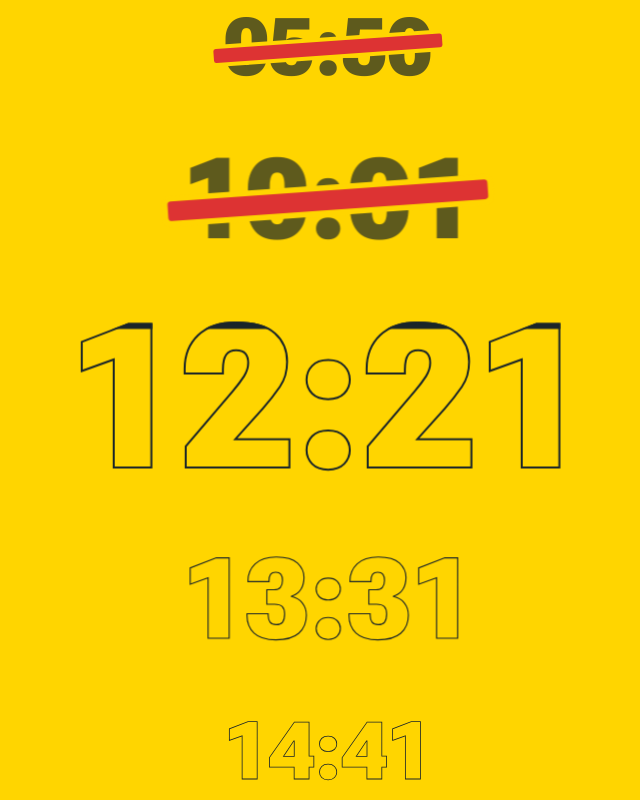
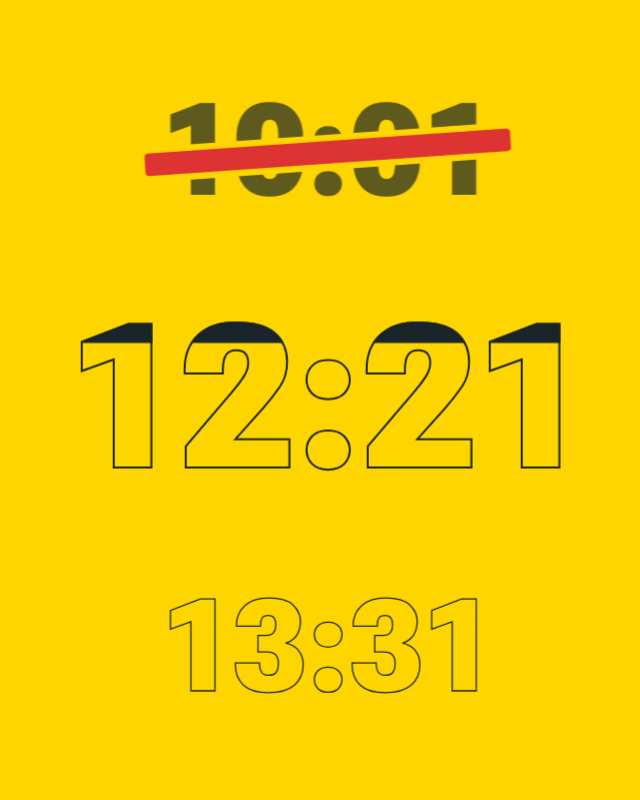
Before and after one commit to ethan-walker/chiasmus, a plain HTML site: page index.html in a window 1280 px wide. Shown: the whole page, without its empty margins (312-952 px from the left). Drawn offline with Linux system fonts and the light colour scheme.

Commit message:
changed sizing and spacing

```diff
--- a/style.css
+++ b/style.css
@@ -69,9 +69,9 @@ ul {
 
 	>li {
 		transition: scale 100ms;
-		margin-block: 3rem;
+		margin-block: 1em;
 		position: relative;
-		height: 1em;
+		height: .8em;
 		display: grid;
 		place-content: center;
 
@@ -85,11 +85,11 @@ ul {
 			-webkit-text-stroke: .01em var(--color-black);
 		}
 		.next + & {
-			scale: 1.4;
+			scale: 1.6;
 			translate: 0 .3em;
 		}
 		&:has(+ .next) {
-			scale: 1.4;
+			scale: 1.6;
 			translate: 0 -.3em;
 		}
 		&:has(~ .next) {
```
